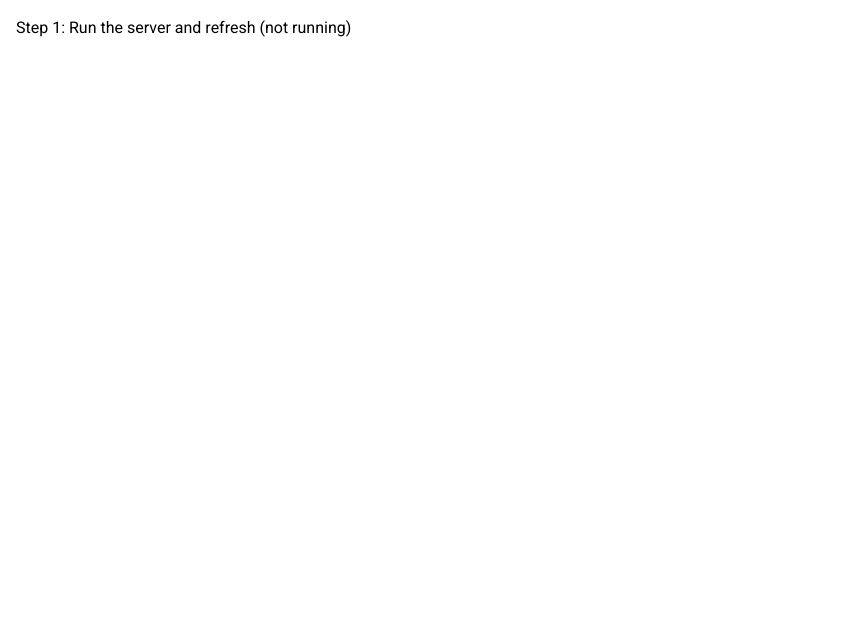
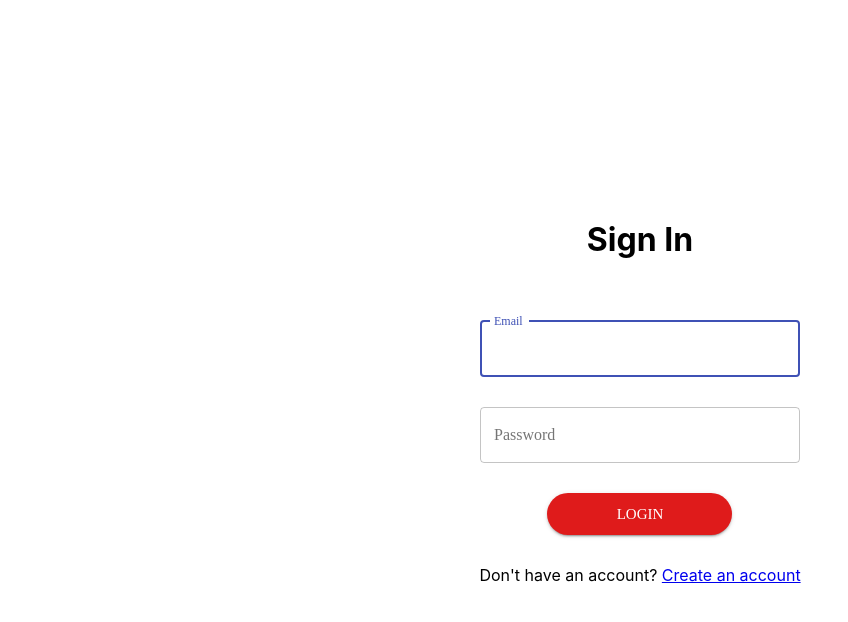
Before and after one commit to hatchways/team-cappuccino, a React (Create React App) app in the folder client/: page / in a window 1280 px wide. Shown: the top 622 px of the page, without its empty margins (0-848 px from the left). Built offline with nearby package versions, Linux system fonts and the light colour scheme; no server answers.

Commit message:
Adds a Login and Sign Up page
I haven't included any validation yet for emails and passwords, this is just the framework

```diff
--- a/client/src/App.js
+++ b/client/src/App.js
@@ -1,9 +1,11 @@
 import React from "react";
 import { MuiThemeProvider } from "@material-ui/core";
-import { BrowserRouter, Route } from "react-router-dom";
+import { BrowserRouter, Route, Switch } from "react-router-dom";
 
 import { theme } from "./themes/theme";
 import LandingPage from "./pages/Landing";
+import LoginPage from "./pages/Login";
+import SignUpPage from "./pages/Signup";
 
 import "./App.css";
 
@@ -11,7 +13,10 @@ function App() {
   return (
     <MuiThemeProvider theme={theme}>
       <BrowserRouter>
-        <Route path="/" component={LandingPage} />
+        <Switch>
+          <Route exact path="/" component={LoginPage} />
+          <Route path="/signup" component={SignUpPage} />
+        </Switch>
       </BrowserRouter>
     </MuiThemeProvider>
   );
--- /dev/null
+++ b/client/src/pages/Login.js
@@ -0,0 +1,83 @@
+import React, { Component } from "react";
+
+import { Button } from "@material-ui/core";
+import { withStyles } from "@material-ui/core/styles";
+import { Route, Link } from "react-router-dom";
+import TextField from "@material-ui/core/TextField";
+
+const loginPageStyle = theme => ({
+  signInContainer: {
+    width: "100vw",
+    height: "100vh",
+    display: "flex",
+    alignItems: "center",
+    justifyContent: "center"
+  },
+  signIn: {
+    display: "flex",
+    flexDirection: "column",
+    alignItems: "center",
+    justifyContent: "center"
+  },
+  email: {
+    marginTop: "40px",
+    width: "25vw",
+    minWidth: "240px"
+  },
+  password: {
+    marginTop: "30px",
+    width: "25vw",
+    minWidth: "240px"
+  },
+  loginButton: {
+    marginTop: "30px",
+    minWidth: "110px",
+    maxWidth: "185px",
+    backgroundColor: theme.primary,
+    color: "white"
+  },
+  createAccount: {
+    marginTop: "30px"
+  }
+});
+
+class LoginPage extends Component {
+  render() {
+    const { classes } = this.props;
+    return (
+      <div className={classes.signInContainer}>
+        <div className={classes.signIn}>
+          <h1>Sign In</h1>
+          <TextField
+            id="Email"
+            label="Email"
+            autoFocus="true"
+            variant="outlined"
+            // inputProps={{ style: { textAlign: "center" } }}
+            className={classes.email}
+          />
+          <TextField
+            id="Password"
+            label="Password"
+            variant="outlined"
+            className={classes.password}
+          />
+          <Button
+            variant="contained"
+            size="large"
+            buttonStyle={{ borderRadius: 25, width: "15vw" }}
+            style={{ borderRadius: 25, width: "15vw" }}
+            className={classes.loginButton}
+          >
+            Login
+          </Button>
+          <p className={classes.createAccount}>
+            Don't have an account? <Link to="/signup">Create an account</Link>
+          </p>
+        </div>
+      </div>
+    );
+  }
+}
+
+export default withStyles(loginPageStyle)(LoginPage);
--- /dev/null
+++ b/client/src/pages/Signup.js
@@ -0,0 +1,105 @@
+import React, { Component } from "react";
+
+import { Button } from "@material-ui/core";
+import { withStyles } from "@material-ui/core/styles";
+import { Route, Link } from "react-router-dom";
+import TextField from "@material-ui/core/TextField";
+import { useTheme } from "@material-ui/core/styles";
+
+const signUpPageStyle = theme => ({
+  signUpContainer: {
+    width: "100vw",
+    height: "100vh",
+    display: "flex",
+    alignItems: "center",
+    justifyContent: "center"
+  },
+  signUp: {
+    display: "flex",
+    flexDirection: "column",
+    alignItems: "center",
+    justifyContent: "center"
+  },
+  name: {
+    marginTop: "40px",
+    width: "25vw",
+    minWidth: "240px"
+  },
+  email: {
+    marginTop: "30px",
+    width: "25vw",
+    minWidth: "240px"
+  },
+  password: {
+    marginTop: "30px",
+    width: "25vw",
+    minWidth: "240px"
+  },
+  signUpButton: {
+    marginTop: "30px",
+    minWidth: "110px",
+    maxWidth: "185px",
+    backgroundColor: theme.primary,
+    color: "white"
+  },
+  createAccount: {
+    marginTop: "30px"
+  }
+});
+
+class SignUpPage extends Component {
+  render() {
+    const { classes } = this.props;
+    return (
+      <div className={classes.signUpContainer}>
+        <div className={classes.signUp}>
+          <h1>Sign Up</h1>
+          <TextField
+            id="Name"
+            label="Name"
+            autoFocus="true"
+            variant="outlined"
+            // inputProps={{ style: { textAlign: "center" } }}
+            className={classes.name}
+          />
+          <TextField
+            id="Email"
+            label="Email"
+            variant="outlined"
+            // inputProps={{ style: { textAlign: "center" } }}
+            className={classes.email}
+          />
+          <TextField
+            id="Password"
+            label="Password"
+            variant="outlined"
+            className={classes.password}
+          />
+          <TextField
+            id="Confirm Password"
+            label="Confrim Password"
+            variant="outlined"
+            className={classes.password}
+          />
+          <Button
+            variant="contained"
+            size="large"
+            buttonStyle={{
+              borderRadius: 25,
+              width: "15vw"
+            }}
+            style={{ borderRadius: 25, width: "15vw" }}
+            className={classes.signUpButton}
+          >
+            Create Account
+          </Button>
+          <p className={classes.createAccount}>
+            Already have an account? <Link to="/">Sign In</Link>
+          </p>
+        </div>
+      </div>
+    );
+  }
+}
+
+export default withStyles(signUpPageStyle)(SignUpPage);
--- a/client/src/themes/theme.js
+++ b/client/src/themes/theme.js
@@ -2,9 +2,9 @@ import { createMuiTheme } from "@material-ui/core";
 
 export const theme = createMuiTheme({
   typography: {
-    fontFamily: '"Roboto"'
+    fontFamily: '"Heiti SC, Light"'
   },
-  primary: "#f04040",
+  primary: "#DF1B1B",
   secondary: "#1f1f1f",
   error: "#d8000c",
   bgcolor: "#f6f6f6"
```
